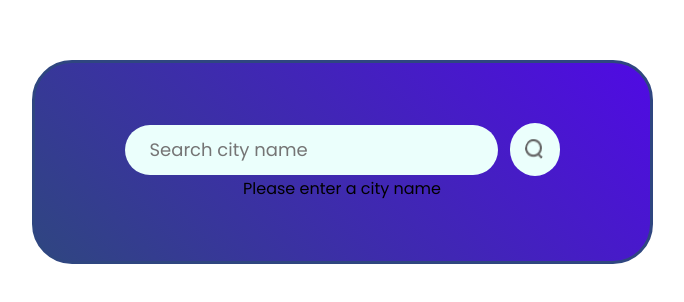
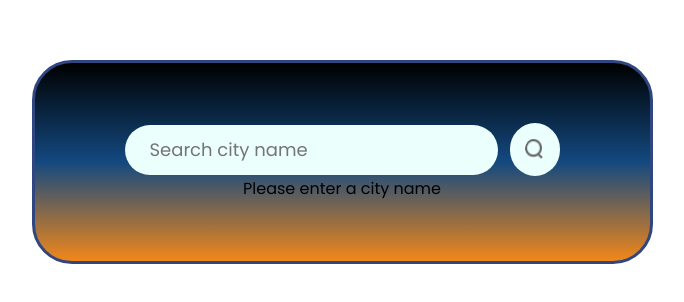
Before and after one commit to AdamNgazzou/weather-nuitinfo, a React (Vite) app: page / in a window 1280 px wide. Shown: the part 238-540 px from the top of the page, without its empty margins (298-982 px from the left). Built offline with nearby package versions, Linux system fonts and the light colour scheme; no server answers.

Commit message:
Update Weather.jsx

```diff
--- a/src/components/Weather.jsx
+++ b/src/components/Weather.jsx
@@ -1,57 +1,73 @@
-import React, { useEffect, useRef, useState } from 'react'
-import "./Weather.css"
-import search_icon from '../assets/search.png'
-import clear_icon from '../assets/clear.png'
-import cloud_icon from '../assets/cloud.png'
-import drizzle_icon from '../assets/drizzle.png'
-import humidity_icon from '../assets/humidity.png'
-import rain_icon from '../assets/rain.png'
-import snow_icon from '../assets/snow.png'
-import wind_icon from '../assets/wind.png'
+import React, { useEffect, useRef, useState } from 'react';
+import './Weather.css';
+import search_icon from '../assets/search.png';
+import clear_icon from '../assets/clear.png';
+import cloud_icon from '../assets/cloud.png';
+import drizzle_icon from '../assets/drizzle.png';
+import humidity_icon from '../assets/humidity.png';
+import rain_icon from '../assets/rain.png';
+import snow_icon from '../assets/snow.png';
+import wind_icon from '../assets/wind.png';
 
 const Weather = () => {
   const inputRef = useRef();
   const [isSearching, setIsSearching] = useState(false);
   const [weatherData, setWeatherData] = useState(false);
+  const [gradientAngle, setGradientAngle] = useState(180); // Start with 180 degrees
 
   const allIcons = {
-    "01d": clear_icon,
-    "01n": clear_icon,
-    "02d": cloud_icon,
-    "02n": cloud_icon,
-    "03d": cloud_icon,
-    "03n": cloud_icon,
-    "04d": drizzle_icon,
-    "04n": drizzle_icon,
-    "09d": rain_icon,
-    "09n": rain_icon,
-    "10d": rain_icon,
-    "10n": rain_icon,
-    "13d": snow_icon,
-    "13n": snow_icon,
-  }
+    '01d': clear_icon,
+    '01n': clear_icon,
+    '02d': cloud_icon,
+    '02n': cloud_icon,
+    '03d': cloud_icon,
+    '03n': cloud_icon,
+    '04d': drizzle_icon,
+    '04n': drizzle_icon,
+    '09d': rain_icon,
+    '09n': rain_icon,
+    '10d': rain_icon,
+    '10n': rain_icon,
+    '13d': snow_icon,
+    '13n': snow_icon,
+  };
+
+  const calculateGradientAngle = (timezoneOffset) => {
+    const currentDate = new Date();
+    const localTime = new Date(currentDate.getTime() + timezoneOffset * 1000);
+    const localHour = localTime.getHours();
+
+    let angle;
+
+    if (localHour >= 12 && localHour < 24) {
+      // From 12 PM to 12 AM
+      angle = (localHour - 12) * 15; // 0 degrees at 12 PM to 180 degrees at 12 AM
+    } else {
+      // From 12 AM to 12 PM
+      angle = 180 + localHour * 15; // 180 degrees at 12 AM to 360 degrees (or 0 degrees) at 12 PM
+    }
+
+    console.log(angle);
+
+    setGradientAngle(angle);
+  };
 
   const search = async (city, forceRefresh = false) => {
-    if (city === "" && !forceRefresh) {
-      alert("Enter City Name");
+    if (city === '' && !forceRefresh) {
+      alert('Enter City Name');
       return false;
     }
     setIsSearching(true);
     try {
       const url = `https://api.openweathermap.org/data/2.5/forecast?q=${city}&units=metric&appid=${import.meta.env.VITE_APP_ID}`;
 
-
-
       const response = await fetch(url);
       const data = await response.json();
-      console.log(data)
+      console.log(data);
       if (!response.ok) {
         alert(data.message);
         return false;
       }
-      console.log(data);
-      console.log(data.list[0].weather[0].icon);
-
 
       const icon = allIcons[data.list[0].weather[0].icon] || clear_icon;
       setWeatherData({
@@ -61,16 +77,19 @@ const Weather = () => {
         location: data.city.name,
         icon: icon,
       });
+
+      // Calculate gradient angle based on the city's timezone
+      calculateGradientAngle(data.city.timezone);
     } catch (error) {
       setWeatherData(false);
-      console.error("Error in fetching weather data");
+      console.error('Error in fetching weather data');
     } finally {
       setIsSearching(false);
     }
-  }
+  };
 
   useEffect(() => {
-    search("Sousse");
+    search('Sousse'); // Default search
   }, []);
 
   useEffect(() => {
@@ -89,35 +108,36 @@ const Weather = () => {
   }, []);
 
   return (
-    <div className='weather'>
-      <div className="search-bar">
+    <div
+      className='weather'
+      style={{
+        backgroundImage: `linear-gradient(${gradientAngle}deg, #000000, #134980, #f18719)`, // Apply dynamic gradient
+      }}
+    >
+      <div className='search-bar'>
         <input
           ref={inputRef}
-          type="text"
+          type='text'
           placeholder='Search city name'
           onKeyDown={(e) => e.key === 'Enter' && search(e.target.value)}
         />
-        <img
-          src={search_icon}
-          alt=""
-          onClick={() => search(inputRef.current.value)}
-        />
+        <img src={search_icon} alt='' onClick={() => search(inputRef.current.value)} />
       </div>
       {weatherData ? (
         <>
-          <img src={weatherData.icon} alt="" className="weather-icon" />
+          <img src={weatherData.icon} alt='' className='weather-icon' />
           <p className='temperature'>{weatherData.temperature}°c</p>
           <p className='location'>{weatherData.location}</p>
-          <div className="weather-data">
-            <div className="col">
-              <img src={humidity_icon} alt="" />
+          <div className='weather-data'>
+            <div className='col'>
+              <img src={humidity_icon} alt='' />
               <div>
                 <p>{weatherData.humidity}%</p>
                 <span>Humidity</span>
               </div>
             </div>
-            <div className="col" id="wind">
-              <img src={wind_icon} alt="" />
+            <div className='col' id='wind'>
+              <img src={wind_icon} alt='' />
               <div>
                 <p>{weatherData.windSpeed} Km/h</p>
                 <span>Wind Speed</span>
```
